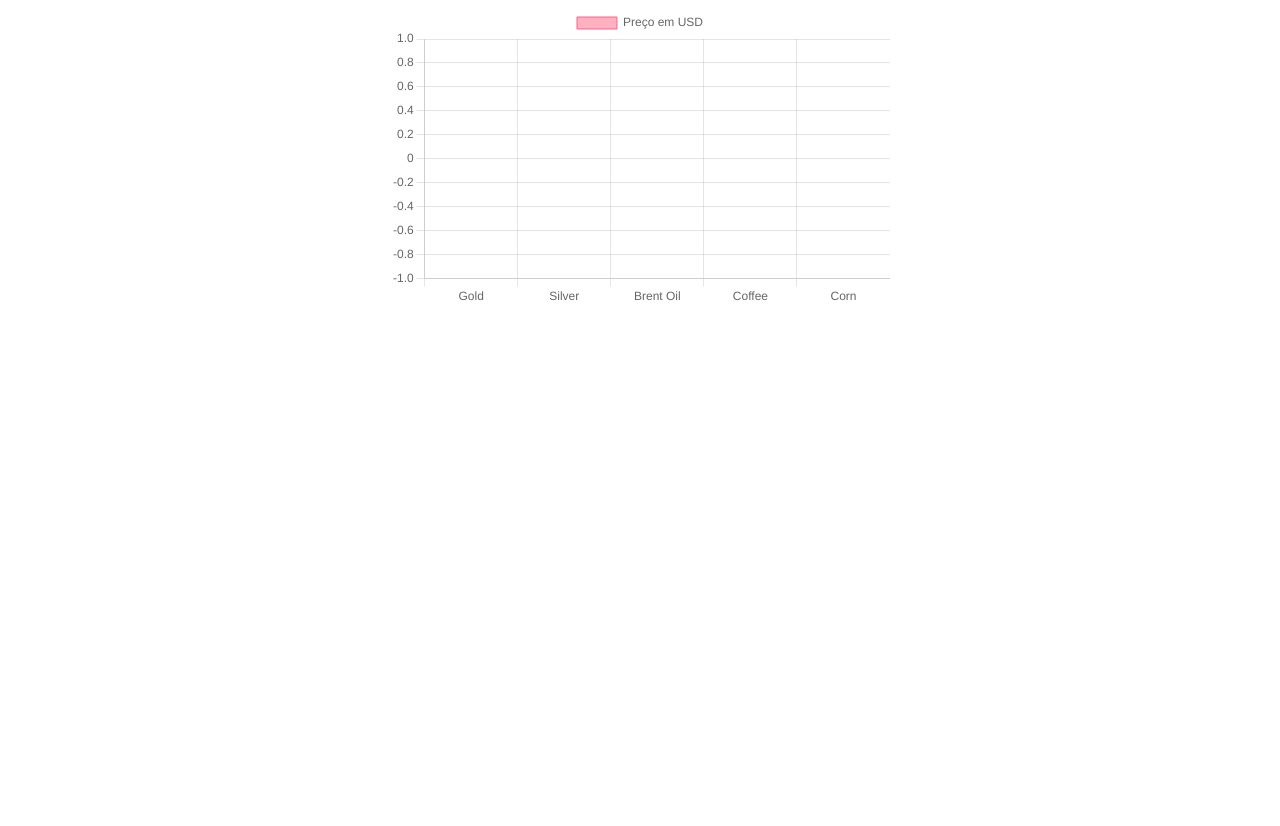
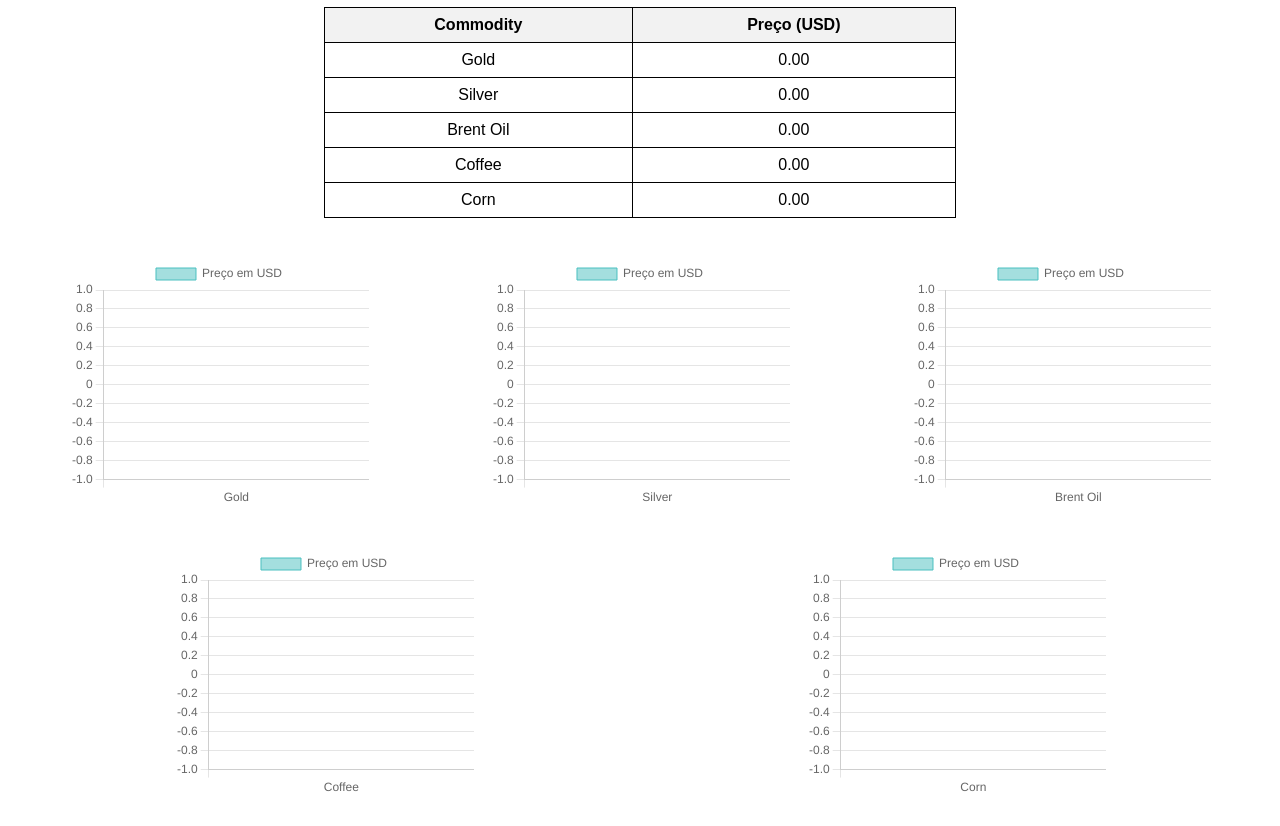
Before and after one commit to guigesaifarm/comodity, a plain HTML site: page index.html in a window 1280 px wide. Shown: the part 73-899 px from the top of the page. Before the commit the page ends 800 px from the top, so only its background shows below. Drawn offline with nearby package versions, Linux system fonts and the light colour scheme; no server answers.

Commit message:
Update index.html

```diff
--- a/index.html
+++ b/index.html
@@ -3,14 +3,35 @@
 <head>
     <meta charset="UTF-8">
     <meta name="viewport" content="width=device-width, initial-scale=1.0">
-    <title>Preço das Commodities</title>
+    <title>Preços das Commodities</title>
     <script src="https://cdn.jsdelivr.net/npm/chart.js"></script>
     <style>
+        body {
+            font-family: Arial, sans-serif;
+            text-align: center;
+        }
+        .container {
+            display: flex;
+            justify-content: space-around;
+            flex-wrap: wrap;
+        }
         .chart-container {
-            width: 90%;
-            max-width: 500px;
-            height: 300px;
-            margin: auto;
+            width: 300px;
+            height: 250px;
+            margin: 20px;
+        }
+        table {
+            width: 50%;
+            margin: 20px auto;
+            border-collapse: collapse;
+        }
+        th, td {
+            border: 1px solid black;
+            padding: 8px;
+            text-align: center;
+        }
+        th {
+            background-color: #f2f2f2;
         }
     </style>
 </head>
@@ -18,14 +39,27 @@
 
     <h1>Preços das Commodities</h1>
 
-    <!-- Contêiner do gráfico -->
-    <div class="chart-container">
-        <canvas id="commodityChart"></canvas>
+    <!-- Tabela para mostrar os preços -->
+    <table>
+        <thead>
+            <tr>
+                <th>Commodity</th>
+                <th>Preço (USD)</th>
+            </tr>
+        </thead>
+        <tbody id="commodityTableBody">
+            <!-- Preenchido via JavaScript -->
+        </tbody>
+    </table>
+
+    <!-- Contêiner para os gráficos -->
+    <div class="container" id="chartsContainer">
+        <!-- Gráficos são inseridos via JavaScript -->
     </div>
 
     <script>
         document.addEventListener("DOMContentLoaded", async function () {
-            // Commodities desejadas
+            // Commodities desejadas e seus links no Investing.com
             const commodities = {
                 "Gold": "https://www.investing.com/commodities/gold",
                 "Silver": "https://www.investing.com/commodities/silver",
@@ -34,8 +68,9 @@
                 "Corn": "https://www.investing.com/commodities/us-corn"
             };
 
-            let prices = [];
-            let labels = Object.keys(commodities);
+            let prices = {};
+            let tableBody = document.getElementById("commodityTableBody");
+            let chartsContainer = document.getElementById("chartsContainer");
 
             // Função para buscar o preço da commodity no Investing.com
             async function getCommodityPrice(url) {
@@ -45,7 +80,7 @@
                     let parser = new DOMParser();
                     let doc = parser.parseFromString(text, "text/html");
 
-                    // O preço geralmente está em uma tag <span> dentro de um elemento com a classe específica
+                    // O preço geralmente está dentro de uma tag <span> com classe específica
                     let priceElement = doc.querySelector(".instrument-price_last__KQzyA");
                     return priceElement ? parseFloat(priceElement.innerText.replace(",", "")) : null;
                 } catch (error) {
@@ -57,34 +92,35 @@
             // Buscando os preços das commodities
             for (let [name, url] of Object.entries(commodities)) {
                 let price = await getCommodityPrice(url);
-                prices.push(price || 0); // Se der erro, retorna 0
+                prices[name] = price || 0; // Se der erro, define como 0
+
+                // Adiciona dados à tabela
+                let row = document.createElement("tr");
+                row.innerHTML = `<td>${name}</td><td>${prices[name].toFixed(2)}</td>`;
+                tableBody.appendChild(row);
             }
 
             console.log("Preços das commodities:", prices);
 
+            // Criando gráficos individuais para cada commodity
+            Object.entries(prices).forEach(([name, price], index) => {
+                // Criando divs para os gráficos
+                let chartContainer = document.createElement("div");
+                chartContainer.className = "chart-container";
+                chartContainer.innerHTML = `<canvas id="chart${index}"></canvas>`;
+                chartsContainer.appendChild(chartContainer);
+
                 // Criando o gráfico com Chart.js
-            const ctx = document.getElementById('commodityChart').getContext('2d');
+                const ctx = document.getElementById(`chart${index}`).getContext('2d');
                 new Chart(ctx, {
                     type: 'bar',
                     data: {
-                    labels: labels,
+                        labels: [name],
                         datasets: [{
                             label: 'Preço em USD',
-                        data: prices,
-                        backgroundColor: [
-                            'rgba(255, 99, 132, 0.5)',  // Ouro
-                            'rgba(54, 162, 235, 0.5)',  // Prata
-                            'rgba(255, 206, 86, 0.5)',  // Petróleo Brent
-                            'rgba(75, 192, 192, 0.5)',  // Café
-                            'rgba(153, 102, 255, 0.5)'  // Milho
-                        ],
-                        borderColor: [
-                            'rgba(255, 99, 132, 1)',
-                            'rgba(54, 162, 235, 1)',
-                            'rgba(255, 206, 86, 1)',
-                            'rgba(75, 192, 192, 1)',
-                            'rgba(153, 102, 255, 1)'
-                        ],
+                            data: [price],
+                            backgroundColor: ['rgba(75, 192, 192, 0.5)'],
+                            borderColor: ['rgba(75, 192, 192, 1)'],
                             borderWidth: 1
                         }]
                     },
@@ -94,10 +130,20 @@
                         scales: {
                             y: {
                                 beginAtZero: false,
-                            suggestedMin: Math.min(...prices) * 0.9,
+                                suggestedMin: price * 0.9,
+                            }
+                        },
+                        plugins: {
+                            tooltip: {
+                                callbacks: {
+                                    label: function (tooltipItem) {
+                                        return `Preço: $${tooltipItem.raw.toFixed(2)}`;
                                     }
                                 }
                             }
+                        }
+                    }
+                });
             });
 
         });
```
Lines whose indentation alone changed are shown as unchanged.
